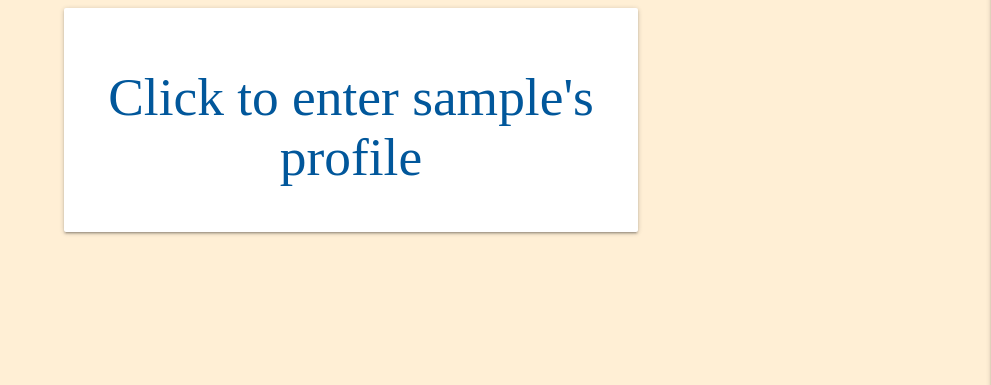
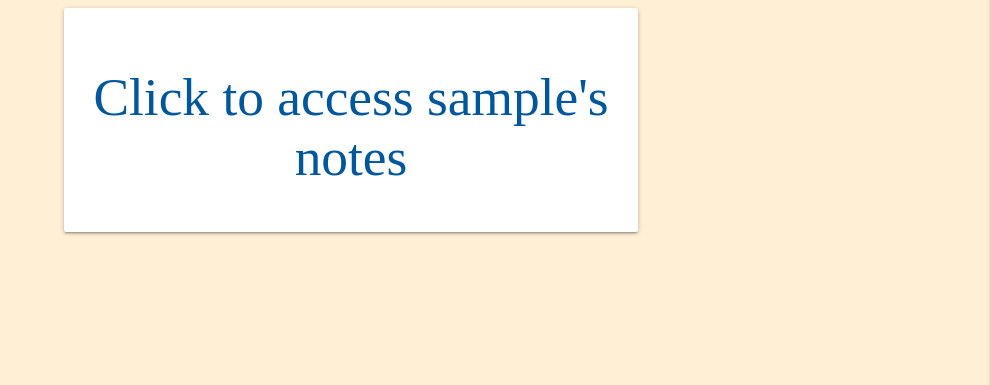
Before and after one commit to BMorrell92/BMorrell_Milestone_Project3, a Flask app: page /profile/1 in a window 1280 px wide. Shown: the part 84-469 px from the top of the page, without its empty margins (289-1280 px from the left). Run offline with Flask 2, Linux system fonts and the light colour scheme; the visitor is signed in with stand-in values (Sample User, id 1); a database or web service that is not in the repository returns one stand-in record (values such as "Sample title"); some libraries are stand-ins or nearby versions; some web fonts are replaced.

Commit message:
changed access wording

```diff
--- a/templates/profile.html
+++ b/templates/profile.html
@@ -6,7 +6,7 @@
             <div class="card-panel">
                 <h2 class="center-align">
                     <a href="{{ url_for('get_notes') }}" class="center-align light-blue-text text-darken-4">
-                       Click to enter {{ username }}'s profile
+                       Click to access {{ username }}'s notes
                     </a>
                 </h2>
             </div>
```
